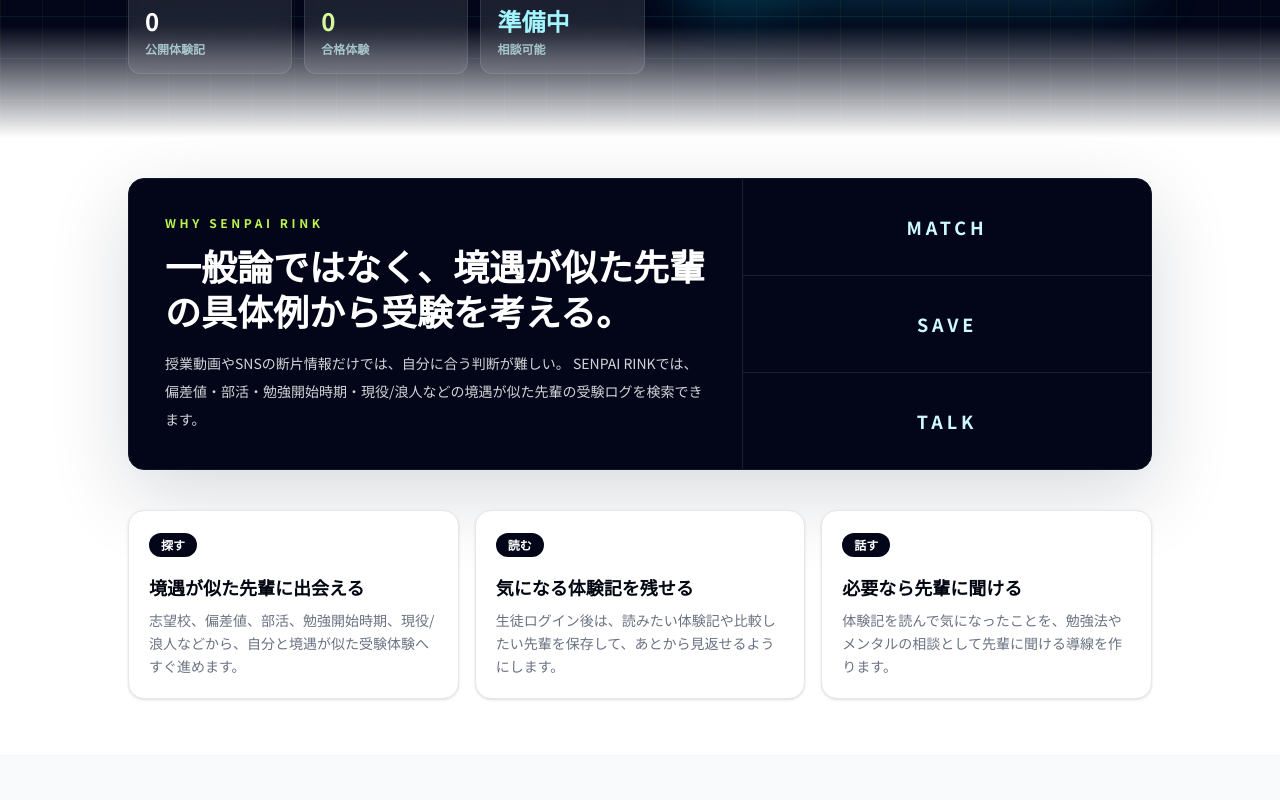
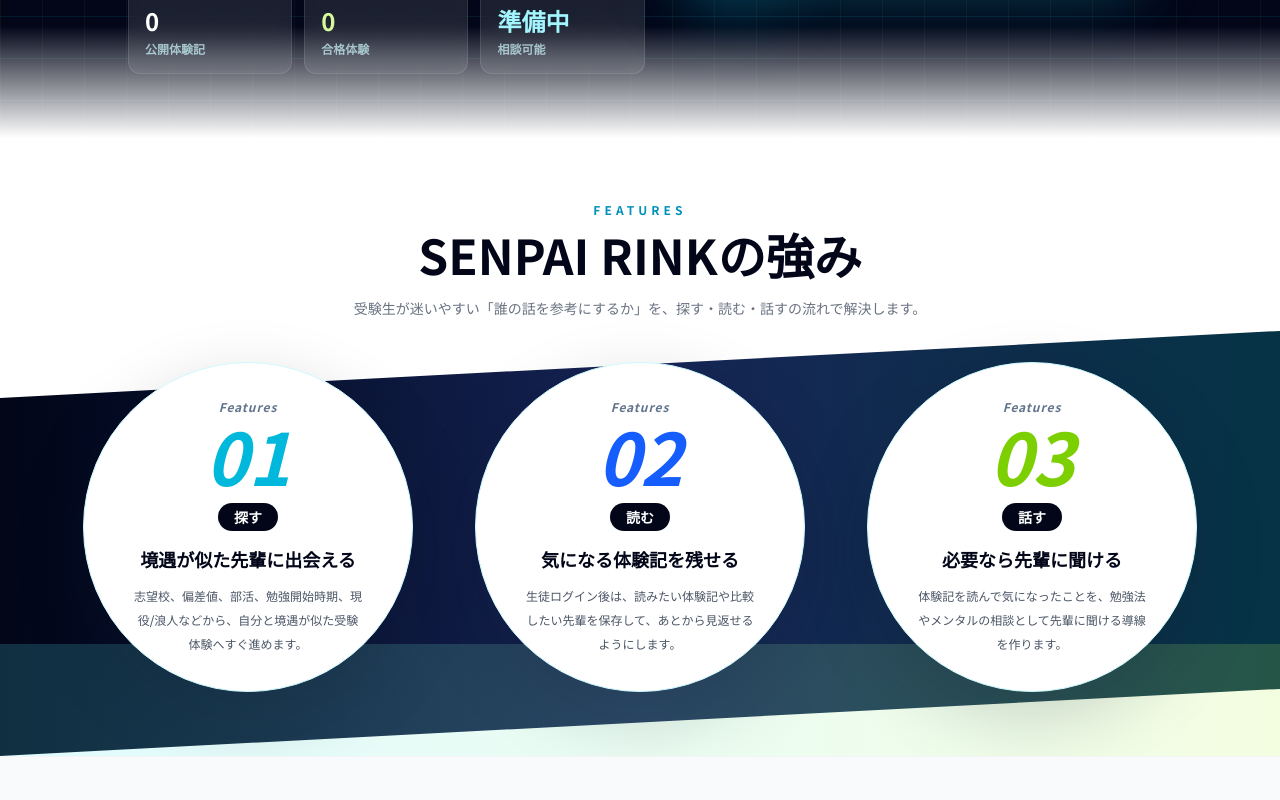
Before and after one commit to taichiadi/juku-matching, a Next.js app: page / in a window 1280 px wide. Shown: the part 740-1540 px from the top of the page. Built offline with nearby package versions, Linux system fonts and the light colour scheme; no server answers; the database is empty.

Commit message:
Add strengths feature section

```diff
--- a/src/app/page.tsx
+++ b/src/app/page.tsx
@@ -4,6 +4,30 @@
 import SenpaiLogo from "@/components/SenpaiLogo";
 import FadeIn from "@/components/FadeIn";
 import AnimatedHero from "@/components/AnimatedHero";
+
+const strengths = [
+  {
+    num: "01",
+    label: "探す",
+    title: "境遇が似た先輩に出会える",
+    body: "志望校、偏差値、部活、勉強開始時期、現役/浪人などから、自分と境遇が似た受験体験へすぐ進めます。",
+    accent: "text-cyan-500",
+  },
+  {
+    num: "02",
+    label: "読む",
+    title: "気になる体験記を残せる",
+    body: "生徒ログイン後は、読みたい体験記や比較したい先輩を保存して、あとから見返せるようにします。",
+    accent: "text-blue-600",
+  },
+  {
+    num: "03",
+    label: "話す",
+    title: "必要なら先輩に聞ける",
+    body: "体験記を読んで気になったことを、勉強法やメンタルの相談として先輩に聞ける導線を作ります。",
+    accent: "text-lime-500",
+  },
+];
 
 export default async function Home() {
   const [{ data: experiences }, { data: onlineProfiles }] = await Promise.all([
@@ -52,65 +76,39 @@
       />
 
       <FadeIn>
-        <section className="px-4 py-10">
-          <div className="mx-auto max-w-5xl overflow-hidden rounded-2xl border border-slate-900 bg-slate-950 text-white shadow-[0_24px_80px_rgba(15,23,42,0.16)]">
-            <div className="grid grid-cols-1 md:grid-cols-[1.2fr_0.8fr]">
-              <div className="p-7 md:p-9">
-                <p className="text-xs font-black tracking-[0.3em] text-lime-300">WHY SENPAI RINK</p>
-                <h2 className="mt-3 text-2xl font-black leading-tight md:text-4xl">
-                  一般論ではなく、境遇が似た先輩の具体例から受験を考える。
-                </h2>
-                <p className="mt-4 max-w-2xl text-sm leading-7 text-zinc-300">
-                  授業動画やSNSの断片情報だけでは、自分に合う判断が難しい。
-                  SENPAI RINKでは、偏差値・部活・勉強開始時期・現役/浪人などの境遇が似た先輩の受験ログを検索できます。
-                </p>
-              </div>
-              <div className="grid grid-cols-3 border-t border-white/10 md:grid-cols-1 md:border-l md:border-t-0">
-                {["MATCH", "SAVE", "TALK"].map((label) => (
-                  <div
-                    key={label}
-                    className="flex items-center justify-center border-white/10 px-4 py-5 text-lg font-black tracking-[0.22em] text-cyan-100 md:border-b md:last:border-b-0"
-                  >
-                    {label}
-                  </div>
-                ))}
-              </div>
+        <section className="relative overflow-hidden bg-white px-4 py-16">
+          <div className="absolute inset-x-0 bottom-0 h-[58%] -skew-y-3 bg-gradient-to-r from-slate-950 via-blue-950 to-cyan-950 origin-left" />
+          <div className="absolute inset-x-0 bottom-0 h-28 bg-gradient-to-r from-cyan-300/18 to-lime-300/18" />
+
+          <div className="relative mx-auto max-w-6xl">
+            <div className="mb-10 text-center">
+              <p className="text-xs font-black tracking-[0.34em] text-cyan-600">FEATURES</p>
+              <h2 className="mt-3 text-3xl font-black text-slate-950 md:text-5xl">
+                SENPAI RINKの強み
+              </h2>
+              <p className="mx-auto mt-4 max-w-2xl text-sm leading-7 text-gray-500">
+                受験生が迷いやすい「誰の話を参考にするか」を、探す・読む・話すの流れで解決します。
+              </p>
             </div>
-          </div>
-        </section>
-      </FadeIn>
 
-      <FadeIn>
-        <section className="px-4 pb-14">
-          <div className="mx-auto max-w-5xl">
-            <div className="grid grid-cols-1 gap-4 md:grid-cols-3">
-              {[
-                {
-                  label: "探す",
-                  title: "境遇が似た先輩に出会える",
-                  body: "志望校、偏差値、部活、勉強開始時期、現役/浪人などから、自分と境遇が似た受験体験へすぐ進めます。",
-                },
-                {
-                  label: "読む",
-                  title: "気になる体験記を残せる",
-                  body: "生徒ログイン後は、読みたい体験記や比較したい先輩を保存して、あとから見返せるようにします。",
-                },
-                {
-                  label: "話す",
-                  title: "必要なら先輩に聞ける",
-                  body: "体験記を読んで気になったことを、勉強法やメンタルの相談として先輩に聞ける導線を作ります。",
-                },
-              ].map((item) => (
-                <div
-                  key={item.title}
-                  className="rounded-2xl border border-gray-200 bg-white p-5 shadow-sm transition-all hover:-translate-y-1 hover:shadow-xl"
+            <div className="grid grid-cols-1 gap-5 md:grid-cols-3 md:gap-6">
+              {strengths.map((item) => (
+                <article
+                  key={item.num}
+                  className="mx-auto flex aspect-square w-full max-w-[330px] flex-col items-center justify-center rounded-full border border-cyan-100 bg-white p-8 text-center shadow-[0_24px_70px_rgba(15,23,42,0.18)] transition-all hover:-translate-y-2 hover:shadow-[0_30px_90px_rgba(34,211,238,0.24)]"
                 >
-                  <span className="inline-flex rounded-full bg-slate-950 px-3 py-1 text-xs font-black text-white">
+                  <p className="text-xs font-black italic tracking-[0.08em] text-slate-500">Features</p>
+                  <p className={`mt-1 text-6xl font-black italic leading-none md:text-7xl ${item.accent}`}>
+                    {item.num}
+                  </p>
+                  <p className="mt-3 rounded-full bg-slate-950 px-4 py-1 text-sm font-black text-white">
                     {item.label}
-                  </span>
-                  <h3 className="mt-4 text-lg font-black text-gray-950">{item.title}</h3>
-                  <p className="mt-2 text-sm leading-relaxed text-gray-500">{item.body}</p>
-                </div>
+                  </p>
+                  <h3 className="mt-4 text-lg font-black leading-snug text-slate-950">{item.title}</h3>
+                  <p className="mt-3 max-w-[230px] text-xs font-medium leading-6 text-gray-600">
+                    {item.body}
+                  </p>
+                </article>
               ))}
             </div>
           </div>
```
